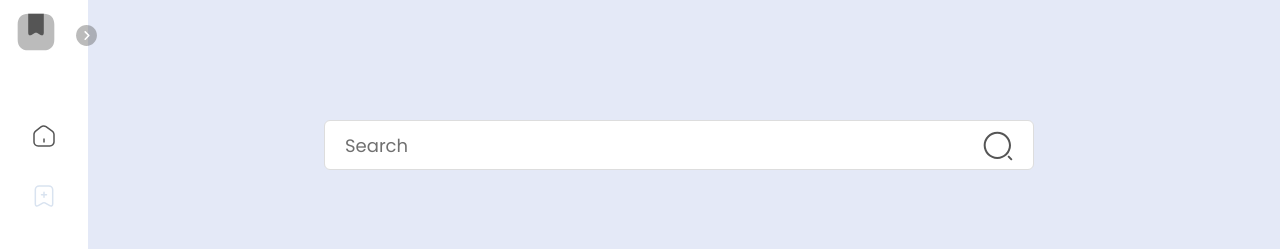
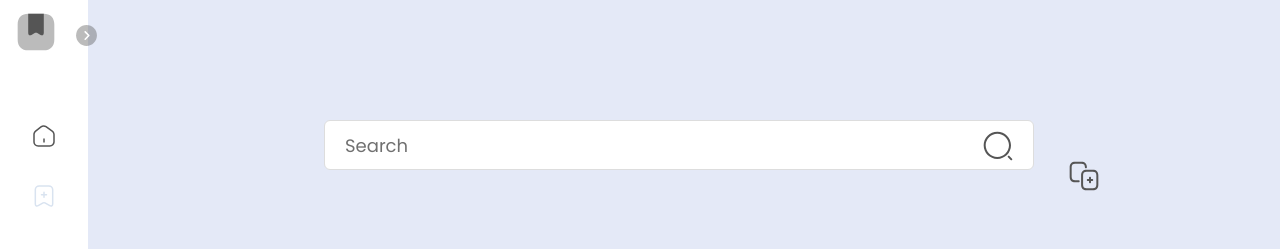
Before and after one commit to gazirahad7/bookmarks, a React (Vite) app: page / in a window 1280 px wide. Shown: the top 249 px of the page. Built offline with nearby package versions, Linux system fonts and the light colour scheme; no server answers; the database is empty.

Commit message:
Add: search bar

```diff
--- a/src/components/Searchbar.jsx
+++ b/src/components/Searchbar.jsx
@@ -2,14 +2,24 @@ import React from 'react';
 
 import { ReactComponent as Search } from '../assets/icons/search.svg';
 
+import AddList from './AddList';
+
 export default function Searchbar() {
   return (
 
-    <div className="searchbar">
-      <input type="text" placeholder="Search" />
-      <div className="search-icon">
-        <Search />
+    <div className="search-cont">
+      <div className="searchbar">
+        <input type="text" placeholder="Search" />
+        <div className="search-icon">
+          <Search />
+        </div>
       </div>
+
+      <div className="add-icon">
+
+        <AddList />
+      </div>
+
     </div>
 
   );
```
